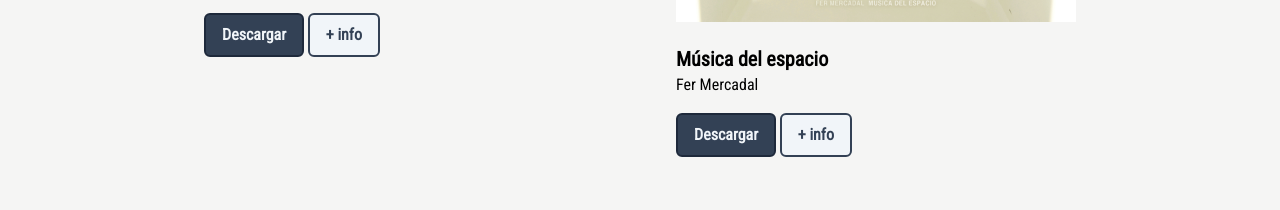
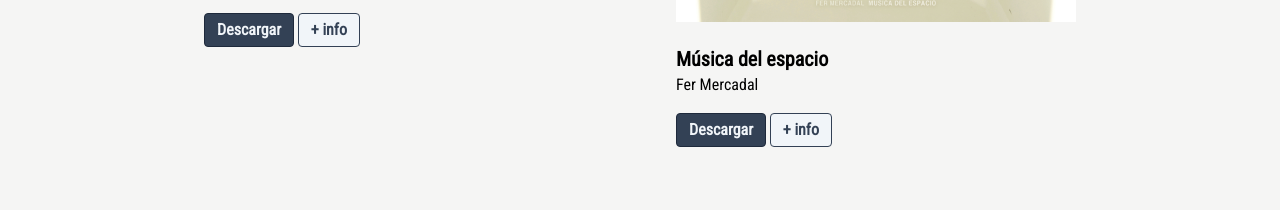
Before and after one commit to fermercadal/basuradiscos, an Astro site: page / in a window 1280 px wide. Shown: the part 590-800 px from the top of the page. Built offline with nearby package versions, Linux system fonts and the light colour scheme; Astro itself is replaced by a stand-in of ours.

Commit message:
feat: :sparkles: Update Links design

```diff
--- a/src/components/ui/LinkPrimary.astro
+++ b/src/components/ui/LinkPrimary.astro
@@ -8,7 +8,7 @@ const { url, text } = Astro.props;
 ---
 
 <a
-  class="inline-block py-2 px-4 rounded-md border-2 border-slate-800 bg-slate-700 hover:bg-slate-800 transition text-slate-100 font-semibold"
+  class="inline-block py-1 px-3 rounded border border-slate-800 bg-slate-700 hover:bg-slate-800 transition text-slate-100 font-semibold"
   href={url}
 >
   {text}
--- a/src/components/ui/LinkSecondary.astro
+++ b/src/components/ui/LinkSecondary.astro
@@ -8,7 +8,7 @@ const { url, text } = Astro.props;
 ---
 
 <a
-  class="inline-block py-2 px-4 rounded-md border-2 border-slate-700 bg-slate-100 hover:bg-slate-200 transition text-slate-700 font-semibold"
+  class="inline-block py-1 px-3 rounded border border-slate-700 bg-slate-100 hover:bg-slate-200 transition text-slate-700 font-semibold"
   href={url}
 >
   {text}
```
